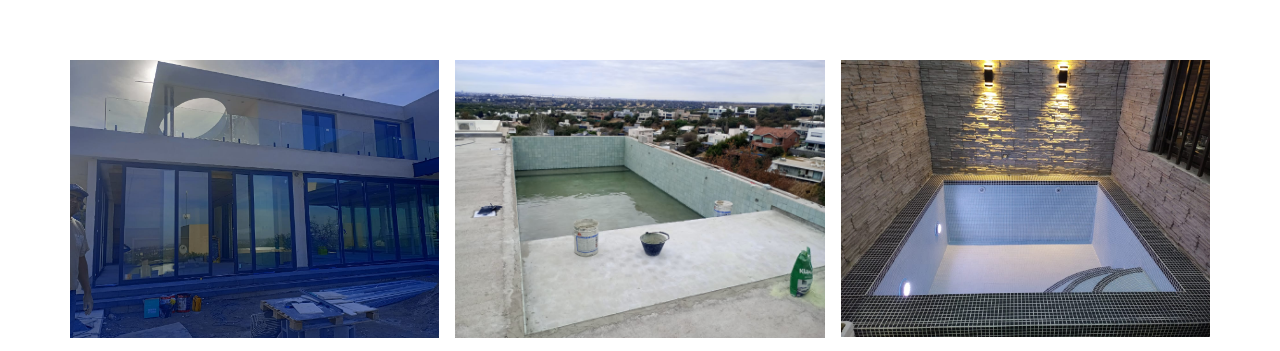
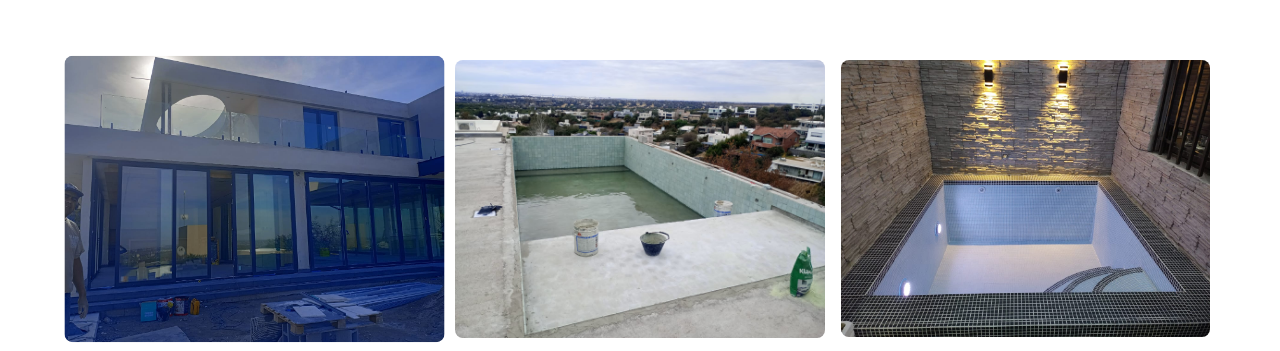
Before and after one commit to Juacocugliare/Revepaint, a plain HTML site: page projects.html in a window 1280 px wide. In both pictures the pointer is over the button 254 px from the left and 520 px from the top of the page. Shown: the part 321-672 px from the top of the page. Drawn offline with nearby package versions, Linux system fonts and the light colour scheme; a script that the page names is missing.

Commit message:
Add files via upload

```diff
--- a/assets/css/main.css
+++ b/assets/css/main.css
@@ -2478,12 +2478,12 @@ section,
   transition: transform 0.3s ease;
 }
 
-.img-fluid{
-  border-radius: 15px;
-}
-
-.img-fluid:hover{
+.img-fluidp{
+  border-radius: 8px;
+}
+
+.img-fluidp:hover{
   cursor: pointer;
-  transition: transform 0.4s ease;
-  transform: scale(1.05);
-}
+  transition: transform 0.3s ease;
+  transform: scale(1.03);
+}
```
